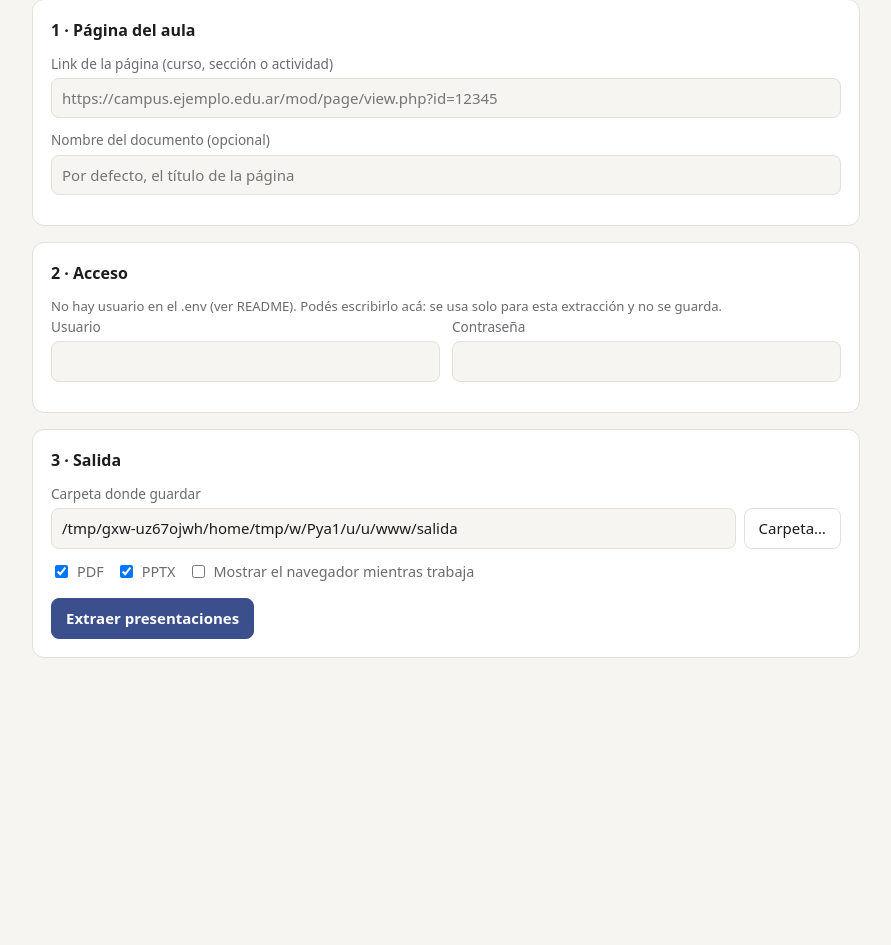
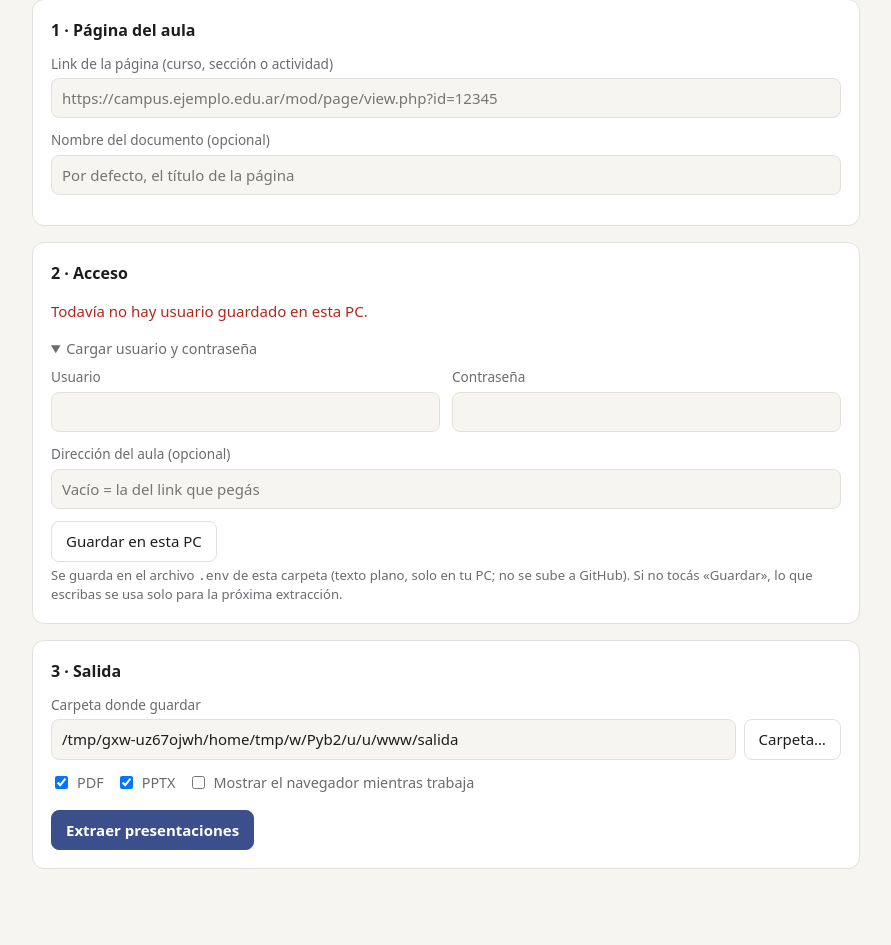
Before and after one commit to cynthiavillagra/extractor-slides-moodle, a Flask app: page / in a window 1280 px wide. Shown: the part 108-1053 px from the top of the page, without its empty margins (194-1085 px from the left). Before the commit the page ends 766 px from the top, so only its background shows below. Run offline with Flask 3, Linux system fonts and the light colour scheme.

Commit message:
Cargar y guardar usuario/contraseña desde la interfaz web
El botón «Guardar en esta PC» escribe MOODLE_USER/MOODLE_PASS (y MOODLE_URL)
en el .env sin tocar las otras líneas. iniciar.bat/.sh ya no piden editar el .env a mano.

Co-Authored-By: Claude Opus 5.5 <noreply@anthropic.com>
Claude-Session: https://claude.ai/code/session_01Hyj124w4qZ9Zxdv5p8npBQ

```diff
--- a/app.py
+++ b/app.py
@@ -33,7 +33,8 @@ def _log(msg) -> None:
 def inicio():
     return render_template("index.html", salida=str(ex.SALIDA_DEFAULT),
                            hay_credenciales=bool(os.environ.get("MOODLE_USER") and os.environ.get("MOODLE_PASS")),
-                           usuario_env=os.environ.get("MOODLE_USER", ""))
+                           usuario_env=os.environ.get("MOODLE_USER", ""),
+                           moodle_url=os.environ.get("MOODLE_URL", ""))
 
 
 @app.post("/extraer")
@@ -61,6 +62,40 @@ def extraer():
 
     threading.Thread(target=trabajo, daemon=True).start()
     return jsonify({"ok": True})
+
+
+ENV = ex.BASE / ".env"
+CLAVES_ENV = ("MOODLE_USER", "MOODLE_PASS", "MOODLE_URL")
+
+
+def guardar_env(valores: dict) -> None:
+    """Escribe/actualiza esas variables en .env sin tocar las demás líneas (comentarios, PUERTO, etc.)."""
+    lineas = ENV.read_text(encoding="utf-8").splitlines() if ENV.exists() else []
+    # entre comillas dobles y con escape: así una contraseña con #, espacios, comillas o \ se lee tal cual
+    pendientes = {k: '"' + v.replace("\\", "\\\\").replace('"', '\\"') + '"' for k, v in valores.items()}
+    for i, linea in enumerate(lineas):
+        clave = linea.split("=", 1)[0].strip().lstrip("#").strip()
+        if clave in pendientes and "=" in linea:
+            lineas[i] = f"{clave}={pendientes.pop(clave)}"
+    lineas += [f"{k}={v}" for k, v in pendientes.items()]
+    ENV.write_text("\n".join(lineas) + "\n", encoding="utf-8")
+
+
+@app.post("/credenciales")
+def credenciales():
+    """Guarda usuario/contraseña (y opcionalmente la dirección del aula) en el .env de esta PC."""
+    d = request.get_json(force=True)
+    usuario, clave, url = (d.get("usuario") or "").strip(), d.get("clave") or "", (d.get("moodle_url") or "").strip()
+    if not usuario or not clave:
+        return jsonify({"ok": False, "error": "Completá usuario y contraseña."}), 400
+    if any(c in usuario + clave + url for c in "\r\n"):
+        return jsonify({"ok": False, "error": "Usuario o contraseña con saltos de línea."}), 400
+    valores = {"MOODLE_USER": usuario, "MOODLE_PASS": clave}
+    if url:
+        valores["MOODLE_URL"] = url.rstrip("/")
+    guardar_env(valores)
+    os.environ.update(valores)
+    return jsonify({"ok": True, "usuario": usuario})
 
 
 @app.get("/estado")
--- a/templates/index.html
+++ b/templates/index.html
@@ -52,17 +52,21 @@
 
   <section>
     <h2>2 · Acceso</h2>
-    {% if hay_credenciales %}
-      <p class="ok">✔ Uso el usuario del archivo .env ({{ usuario_env }}).</p>
-      <details><summary>Usar otro usuario solo esta vez</summary>
-    {% else %}
-      <p class="ayuda">No hay usuario en el .env (ver README). Podés escribirlo acá: se usa solo para esta extracción y no se guarda.</p>
-    {% endif %}
+    <p id="estadoAcceso" class="{{ 'ok' if hay_credenciales else 'error' }}">
+      {% if hay_credenciales %}✔ Guardado en esta PC: {{ usuario_env }}{% else %}Todavía no hay usuario guardado en esta PC.{% endif %}</p>
+    <details {{ '' if hay_credenciales else 'open' }}><summary>{{ 'Cambiar usuario o contraseña' if hay_credenciales else 'Cargar usuario y contraseña' }}</summary>
       <div class="fila">
         <div><label for="usuario">Usuario</label><input type="text" id="usuario" autocomplete="username"></div>
         <div><label for="clave">Contraseña</label><input type="password" id="clave" autocomplete="current-password"></div>
       </div>
-    {% if hay_credenciales %}</details>{% endif %}
+      <div class="fila">
+        <div><label for="moodleUrl">Dirección del aula (opcional)</label>
+          <input type="url" id="moodleUrl" value="{{ moodle_url }}" placeholder="Vacío = la del link que pegás"></div>
+      </div>
+      <button type="button" onclick="guardarAcceso()">Guardar en esta PC</button>
+      <p class="ayuda">Se guarda en el archivo <code>.env</code> de esta carpeta (texto plano, solo en tu PC; no se sube a GitHub).
+        Si no tocás «Guardar», lo que escribas se usa solo para la próxima extracción.</p>
+    </details>
   </section>
 
   <section>
@@ -97,6 +101,14 @@ async function elegir() {
   if (r.ruta) $('salida').value = r.ruta;
 }
 
+async function guardarAcceso() {
+  const j = await (await fetch('/credenciales', { method:'POST', headers:{'Content-Type':'application/json'},
+    body: JSON.stringify({ usuario: $('usuario').value, clave: $('clave').value, moodle_url: $('moodleUrl').value }) })).json();
+  if (!j.ok) return alert(j.error);
+  $('estadoAcceso').className = 'ok'; $('estadoAcceso').textContent = '✔ Guardado en esta PC: ' + j.usuario;
+  $('usuario').value = ''; $('clave').value = '';
+}
+
 async function extraer() {
   const d = { url: $('url').value, nombre: $('nombre').value, salida: $('salida').value,
               usuario: $('usuario').value, clave: $('clave').value,
```
Also changed, not shown: README.md, 2 other files.
